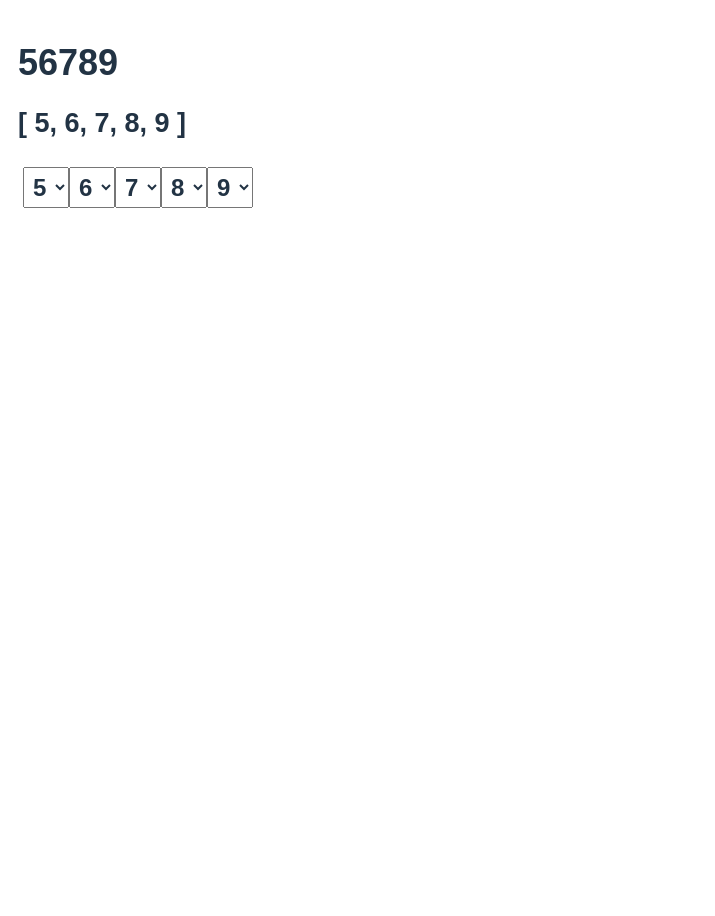
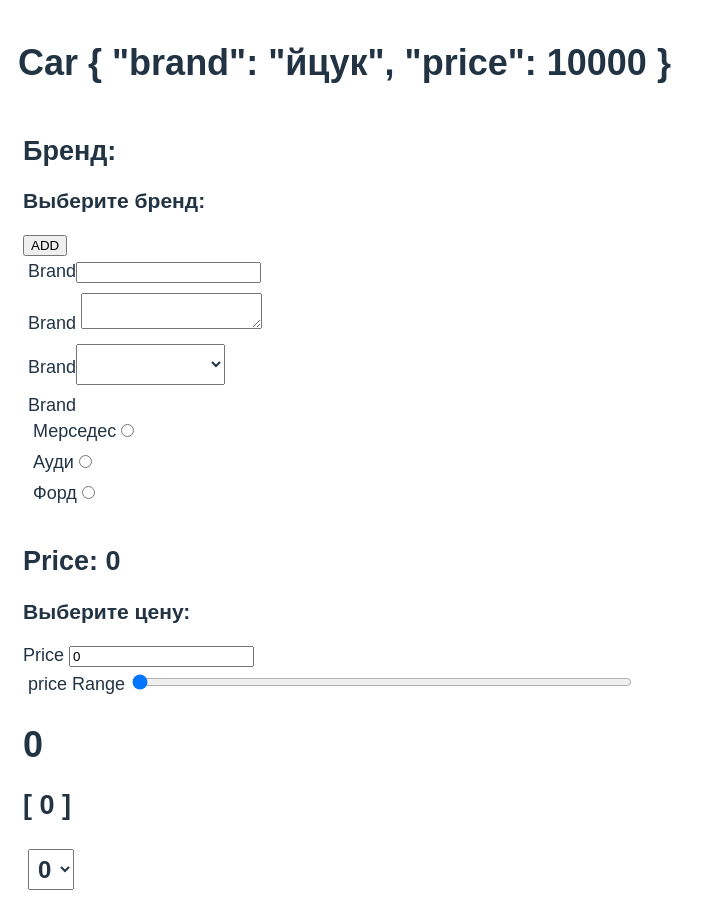
Before and after one commit to yourock1988/vue-user-input, a Vue app: page / in a window 1280 px wide. Shown: the whole page, without its empty margins (0-715 px from the left). Before the commit the page ends 800 px from the top, so only its background shows below. Built offline with nearby package versions, Linux system fonts and the light colour scheme.

Commit message:
connect SuperSelect with CarPrice

```diff
--- a/src/App.vue
+++ b/src/App.vue
@@ -1,10 +1,11 @@
 <script>
+import SuperSelect2 from './components/car-price/CarPriceSuperSelect.vue'
 import CarBrand from './components/car-brand/CarBrand.vue'
 import CarPrice from './components/car-price/CarPrice.vue'
-import SuperSelect from './SuperSelect.vue'
+// import SuperSelect from './SuperSelect.vue'
 
 export default {
-  components: { CarBrand, CarPrice, SuperSelect },
+  components: { CarBrand, CarPrice, SuperSelect2 },
 
   data() {
     return {
@@ -20,13 +21,14 @@ export default {
 
 <template>
   <div>
-    <SuperSelect></SuperSelect>
+    <!-- <SuperSelect></SuperSelect> -->
+    <!-- <SuperSelect2></SuperSelect2> -->
 
-    <!-- <h1>Car {{ car }}</h1>
+    <h1>Car {{ car }}</h1>
 
     <CarBrand @car-brand-updated="car.brand = $event" />
 
-    <CarPrice @car-price-updated="car.price = $event" /> -->
+    <CarPrice @car-price-updated="car.price = $event" />
 
     <!-- <div>
       <h2>HasTurbo</h2>
--- a/src/components/car-Price/CarPrice.vue
+++ b/src/components/car-Price/CarPrice.vue
@@ -1,9 +1,10 @@
 <script>
 import CarPriceInput from './CarPriceInput.vue'
 import CarPriceRange from './CarPriceRange.vue'
+import CarPriceSuperSelect from './CarPriceSuperSelect.vue'
 
 export default {
-  components: { CarPriceInput, CarPriceRange },
+  components: { CarPriceInput, CarPriceRange, CarPriceSuperSelect },
 
   emits: ['update:model-value', 'car-price-updated'],
 
@@ -30,5 +31,7 @@ export default {
     <CarPriceInput v-model="carPrice" />
 
     <CarPriceRange v-model="carPrice" />
+
+    <CarPriceSuperSelect v-model="carPrice" />
   </div>
 </template>
--- a/src/components/car-Price/CarPriceInput.vue
+++ b/src/components/car-Price/CarPriceInput.vue
@@ -7,7 +7,7 @@ export default {
 
   data() {
     return {
-      carPrice: '',
+      // carPrice: '',
     }
   },
 }
--- a/src/components/car-Price/CarPriceRange.vue
+++ b/src/components/car-Price/CarPriceRange.vue
@@ -6,9 +6,7 @@ export default {
   emits: ['update:model-value'],
 
   data() {
-    return {
-      carPrice: '',
-    }
+    return {}
   },
 }
 </script>
--- /dev/null
+++ b/src/components/car-Price/CarPriceSuperSelect.vue
@@ -0,0 +1,55 @@
+<script>
+export default {
+  props: ['modelValue'],
+
+  emits: ['update:model-value'],
+  data() {
+    return {
+      digits: [0, 1, 2, 3, 4, 5, 6, 7, 8, 9],
+      number: '',
+    }
+  },
+
+  computed: {
+    structuredNumber2() {
+      return this.modelValue.toString().split('').map(Number)
+    },
+  },
+  methods: {
+    updateDigit(index, value) {
+      let numberArray = this.structuredNumber2.slice()
+      numberArray[index] = +value
+      this.number = +numberArray.join('')
+      this.$emit('update:model-value', this.number)
+    },
+  },
+}
+</script>
+
+<template>
+  <h1>{{ this.modelValue }}</h1>
+  <h2>{{ structuredNumber2 }}</h2>
+  <div>
+    <select
+      v-for="(partVal, partKey) in structuredNumber2"
+      :key="partKey"
+      :value="partVal"
+      @change="updateDigit(partKey, $event.target.value)"
+    >
+      <option v-for="digit of digits" :key="digit">
+        {{ digit }}
+      </option>
+    </select>
+  </div>
+</template>
+
+<style>
+select,
+option {
+  font-size: 24px;
+  font-family: sans-serif;
+  color: #234;
+  font-weight: bold;
+  padding: 5px;
+}
+</style>
```
